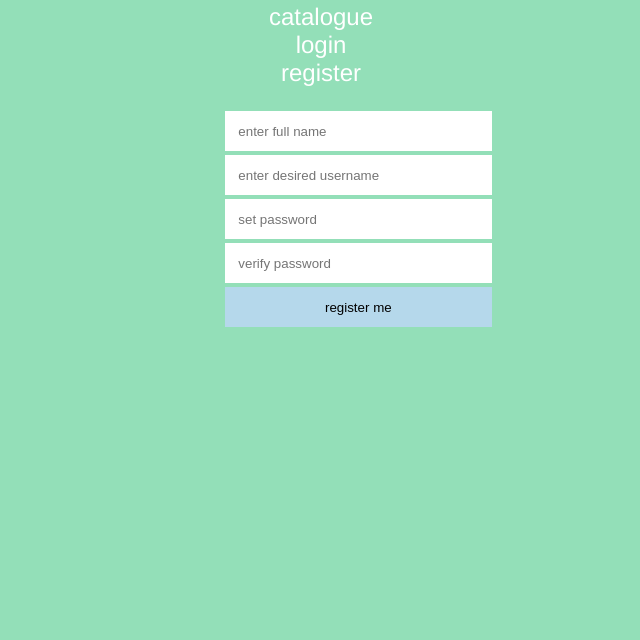
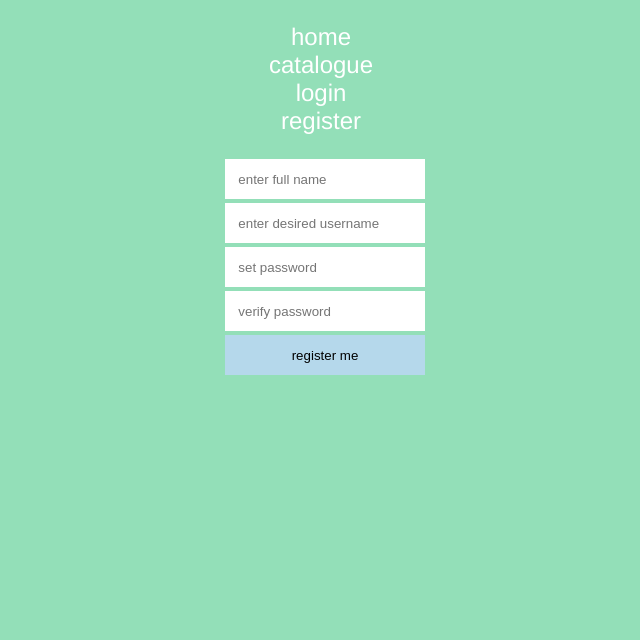
Before and after one commit to desertplanet/COMPshop, a plain HTML site: page registration.html in a window 1280 px wide. Shown: the part 160-800 px from the top of the page, without its empty margins (319-959 px from the left). Drawn offline with Linux system fonts and the light colour scheme.

Commit message:
register.css finally goooooood

```diff
--- a/stylesheets/register.css
+++ b/stylesheets/register.css
@@ -29,6 +29,7 @@ a:hover{
 	height:100%;
 	background-color:#93DFB8;
 	position:absolute;
+	padding-top: 3em;
 }
 #register{
 	width:12em;
@@ -36,7 +37,7 @@ a:hover{
 }
 input, input[type="password"],input[type="text"]{
 	height:3em;
-	width:20em;
+	width:15em;
 	padding:1em;
 	border:none;
 	margin-bottom:0.3em;
```
